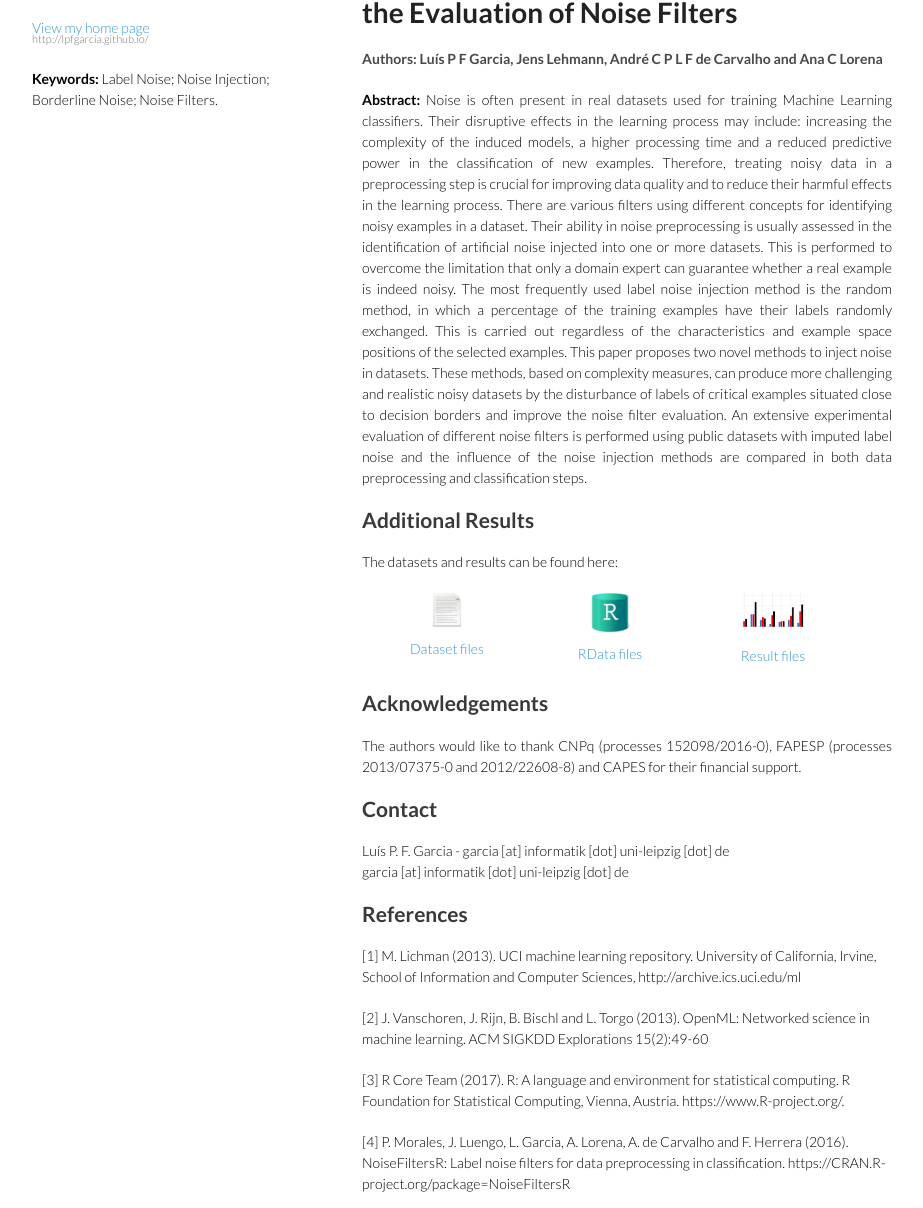
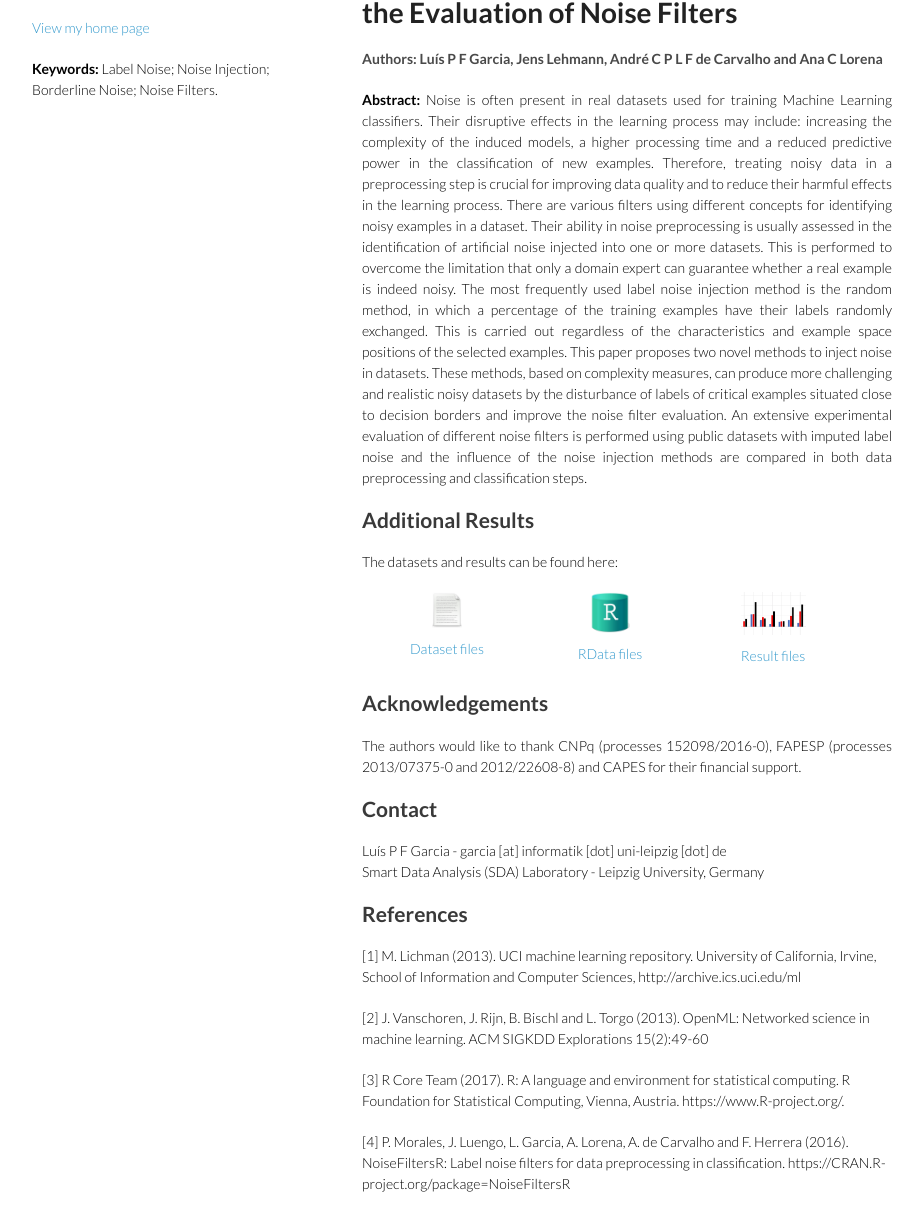
Before and after one commit to lpfgarcia/born, a plain HTML site: page index.html in a window 1280 px wide. Shown: the part 92-1300 px from the top of the page, without its empty margins (178-1101 px from the left). Drawn offline with Linux system fonts and the light colour scheme.

Commit message:
fix address

```diff
--- a/index.html
+++ b/index.html
@@ -16,7 +16,7 @@
 		<header>
 			<h1>Borderline Noise</h1>
 			<p></p>
-			<p class="view"><a href="http://lpfgarcia.github.io/">View my home page<br><small>http://lpfgarcia.github.io/</small></a></p>
+			<p class="view"><a href="http://lpfgarcia.github.io/">View my home page<br></a></p>
 			<p class="view"><b>Keywords:</b> Label Noise; Noise Injection; Borderline Noise; Noise Filters.
 		</header>
 		<section>
@@ -51,8 +51,8 @@
 
 <h2><a name="designer-templates" class="anchor" href="#designer-templates"><span class="octicon octicon-link"></span></a>Contact</h2>
 
-	<p>Luís P. F. Garcia - garcia [at] informatik [dot] uni-leipzig [dot] de <br>
-	garcia [at] informatik [dot] uni-leipzig [dot] de</p>
+	<p>Luís P F Garcia - garcia [at] informatik [dot] uni-leipzig [dot] de <br>
+	Smart Data Analysis (SDA) Laboratory - Leipzig University, Germany</p>
 
 <h2><a name="designer-templates" class="anchor" href="#designer-templates"><span class="octicon octicon-link"></span></a>References</h2>
 
```
